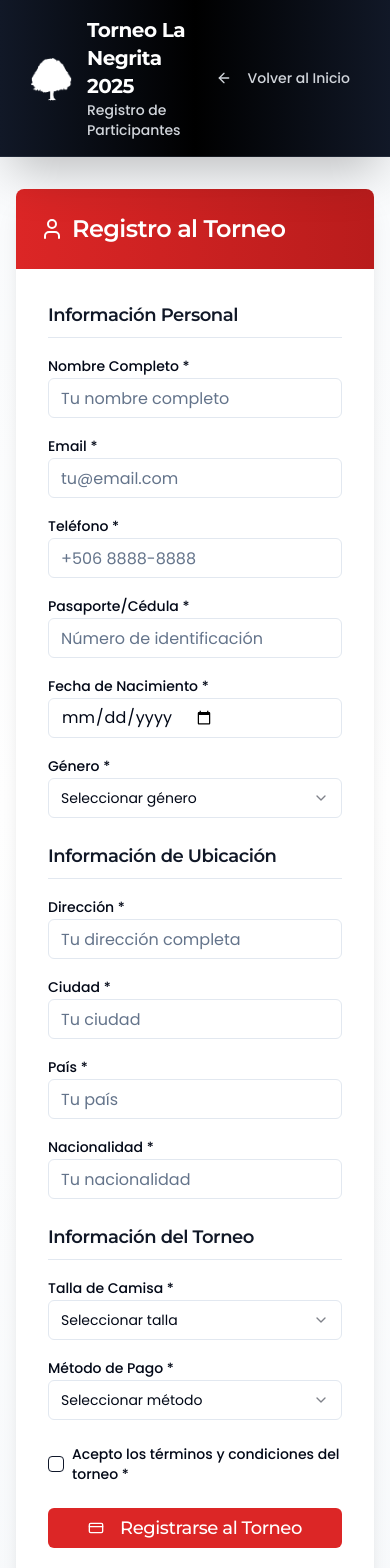
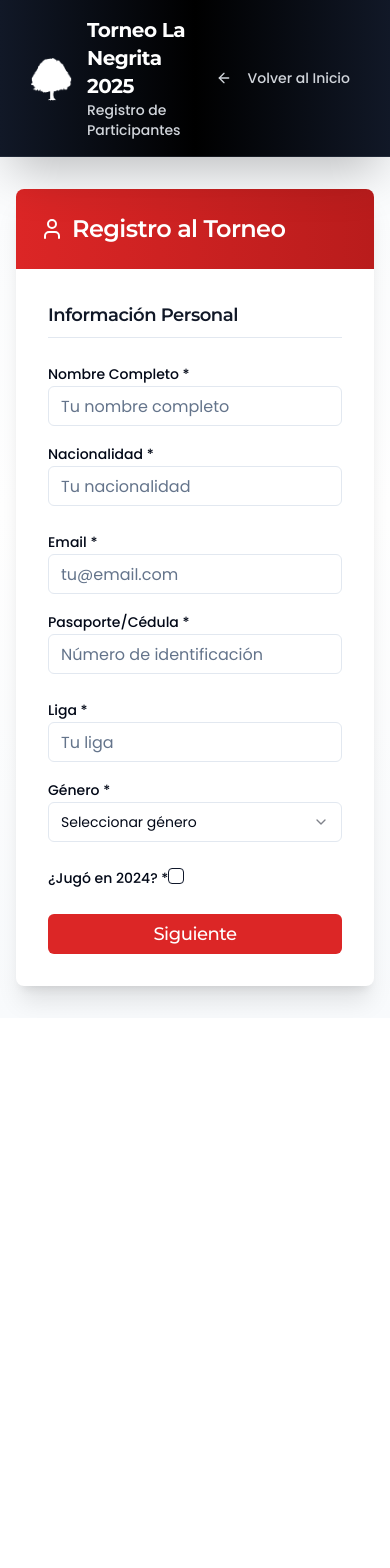
Before and after one commit to OnChainFest/lanegritacrcc, a Next.js app: page /register in a window 390 px wide. Shown: the top 1568 px of the page. After the commit the page ends 1018 px from the top, so only its background shows below. Built offline with nearby package versions, Linux system fonts and the light colour scheme.

Commit message:
feat: update registration page to new layout
Switch to new page layout for better UX.

Co-authored-by: Manuel JG <128087198+ManuelJG1999@users.noreply.github.com>

```diff
--- a/app/page.tsx
+++ b/app/page.tsx
@@ -86,7 +86,6 @@ export default function TorneoLaNegritaLanding() {
       info: {
         participation: "Digital registration system with automatic validation and real-time tracking",
         prizes: "Prizes in Handicap, Scratch, Senior, Strike Marathon and Desperate categories",
-        payments: "Payments in colones and dollars with options for foreign players",
       },
       testimonials: {
         title: "What participants say",
@@ -210,7 +209,7 @@ export default function TorneoLaNegritaLanding() {
       <section className="relative min-h-screen flex flex-col overflow-hidden">
         <div className="absolute inset-0 z-0">
           <Image src="/images/bowling-scene-1.png" alt="Bowling Tournament" fill className="object-cover" priority />
-          <div className="absolute inset-0 bg-gradient-to-r from-black/85 via-black/60 to-black/75" />
+          <div className="absolute inset-0 bg-gradient-to-r from-black/80 via-black/50 to-black/70" />
         </div>
 
         <div className="relative z-10 container mx-auto px-4 flex-1 flex flex-col">
--- a/app/register/page.tsx
+++ b/app/register/page.tsx
@@ -15,75 +15,145 @@ import Link from "next/link"
 import { useRouter } from "next/navigation"
 import Image from "next/image"
 
+interface UserData {
+  name: string
+  nationality: string
+  email: string
+  passport: string
+  league: string
+  played_in_2024: boolean
+  gender: "M" | "F" | ""
+  country: "national" | "international" | ""
+}
+
+interface Categories {
+  handicap: boolean
+  scratch: boolean
+  seniorM: boolean
+  seniorF: boolean
+  marathon: boolean
+  desperate: boolean
+  reenganche3: boolean
+  reenganche4: boolean
+  reenganche5: boolean
+  reenganche8: boolean
+}
+
 interface PlayerData {
   name: string
+  nationality: string
   email: string
-  phone: string
   passport: string
-  nationality: string
-  address: string
-  city: string
-  country: string
-  birth_date: string
-  gender: string
-  shirt_size: string
-  payment_method: string
+  league: string
+  played_in_2024: boolean
+  gender: "M" | "F" | ""
+  country: "national" | "international" | ""
+  categories: Categories
+  total_cost: number
+  currency: string
   payment_status: "pending"
-  terms_accepted: boolean
 }
 
 export default function RegisterPage() {
-  const [formData, setFormData] = useState<PlayerData>({
-    name: "",
-    email: "",
-    phone: "",
-    passport: "",
-    nationality: "",
-    address: "",
-    city: "",
-    country: "",
-    birth_date: "",
-    gender: "",
-    shirt_size: "",
-    payment_method: "",
-    payment_status: "pending",
-    terms_accepted: false,
-  })
-
+  const [step, setStep] = useState(1)
   const [loading, setLoading] = useState(false)
   const { toast } = useToast()
   const router = useRouter()
 
-  const handleInputChange = (field: keyof PlayerData, value: string | boolean) => {
-    setFormData((prev) => ({
+  const [playerData, setPlayerData] = useState<PlayerData>({
+    name: "",
+    nationality: "",
+    email: "",
+    passport: "",
+    league: "",
+    played_in_2024: false,
+    gender: "",
+    country: "",
+    categories: {
+      handicap: false,
+      scratch: false,
+      seniorM: false,
+      seniorF: false,
+      marathon: false,
+      desperate: false,
+      reenganche3: false,
+      reenganche4: false,
+      reenganche5: false,
+      reenganche8: false,
+    },
+    total_cost: 0,
+    currency: "USD",
+    payment_status: "pending",
+  })
+
+  const nextStep = () => {
+    setStep(step + 1)
+  }
+
+  const prevStep = () => {
+    setStep(step - 1)
+  }
+
+  const handleInputChange = (field: keyof UserData, value: string | boolean) => {
+    setPlayerData((prev) => ({
       ...prev,
       [field]: value,
     }))
   }
 
-  const handleSubmit = async (e: React.FormEvent) => {
-    e.preventDefault()
-
-    if (!formData.terms_accepted) {
-      toast({
-        title: "Error",
-        description: "Debes aceptar los términos y condiciones",
-        variant: "destructive",
-      })
-      return
+  const handleCategoryChange = (category: keyof Categories, value: boolean) => {
+    setPlayerData((prev) => ({
+      ...prev,
+      categories: {
+        ...prev.categories,
+        [category]: value,
+      },
+    }))
   }
 
+  const calculateTotal = () => {
+    let total = 50 // Base price
+
+    // Early bird discount until December 31, 2024
+    const now = new Date()
+    const earlyBirdDeadline = new Date("2024-12-31")
+    if (now <= earlyBirdDeadline) {
+      total = 40
+    }
+
+    // Category add-ons
+    if (playerData.categories.handicap) total += 10
+    if (playerData.categories.scratch) total += 15
+    if (playerData.categories.seniorM) total += 20
+    if (playerData.categories.seniorF) total += 20
+    if (playerData.categories.marathon) total += 25
+    if (playerData.categories.desperate) total += 30
+    if (playerData.categories.reenganche3) total += 35
+    if (playerData.categories.reenganche4) total += 40
+    if (playerData.categories.reenganche5) total += 45
+    if (playerData.categories.reenganche8) total += 50
+
+    setPlayerData((prev) => ({
+      ...prev,
+      total_cost: total,
+    }))
+
+    return total
+  }
+
+  const handleRegistration = async (e: React.FormEvent) => {
+    e.preventDefault()
     setLoading(true)
 
     try {
-      console.log("🚀 Submitting registration:", formData.email)
+      console.log("🚀 Submitting registration:", playerData.email)
 
       const response = await fetch("/api/register-player", {
         method: "POST",
         headers: {
           "Content-Type": "application/json",
         },
-        body: JSON.stringify(formData),
+        body: JSON.stringify(playerData),
       })
 
       const result = await response.json()
@@ -120,6 +190,43 @@ export default function RegisterPage() {
       })
     } finally {
       setLoading(false)
+    }
+  }
+
+  const renderForm = () => {
+    switch (step) {
+      case 1:
+        return <Step1 playerData={playerData} handleInputChange={handleInputChange} nextStep={nextStep} />
+      case 2:
+        return (
+          <Step2
+            playerData={playerData}
+            handleInputChange={handleInputChange}
+            prevStep={prevStep}
+            nextStep={nextStep}
+          />
+        )
+      case 3:
+        return (
+          <Step3
+            playerData={playerData}
+            handleCategoryChange={handleCategoryChange}
+            calculateTotal={calculateTotal}
+            prevStep={prevStep}
+            nextStep={nextStep}
+          />
+        )
+      case 4:
+        return (
+          <Step4
+            playerData={playerData}
+            handleRegistration={handleRegistration}
+            loading={loading}
+            prevStep={prevStep}
+          />
+        )
+      default:
+        return null
     }
   }
 
@@ -162,13 +269,24 @@ export default function RegisterPage() {
                 Registro al Torneo
               </CardTitle>
             </CardHeader>
-            <CardContent className="p-8">
-              <form onSubmit={handleSubmit} className="space-y-6">
-                {/* Personal Information */}
-                <div className="space-y-4">
-                  <h3 className="text-lg font-heading font-semibold text-gray-900 border-b pb-2">
-                    Información Personal
-                  </h3>
+            <CardContent className="p-8">{renderForm()}</CardContent>
+          </Card>
+        </div>
+      </div>
+    </div>
+  )
+}
+
+interface Step1Props {
+  playerData: PlayerData
+  handleInputChange: (field: keyof UserData, value: string | boolean) => void
+  nextStep: () => void
+}
+
+const Step1: React.FC<Step1Props> = ({ playerData, handleInputChange, nextStep }) => {
+  return (
+    <div className="space-y-6">
+      <h3 className="text-lg font-heading font-semibold text-gray-900 border-b pb-2">Información Personal</h3>
 
       <div className="grid grid-cols-1 md:grid-cols-2 gap-4">
         <div>
@@ -179,13 +297,30 @@ export default function RegisterPage() {
             id="name"
             type="text"
             required
-                        value={formData.name}
+            value={playerData.name}
             onChange={(e) => handleInputChange("name", e.target.value)}
             className="font-body"
             placeholder="Tu nombre completo"
           />
         </div>
 
+        <div>
+          <Label htmlFor="nationality" className="font-body font-medium">
+            Nacionalidad *
+          </Label>
+          <Input
+            id="nationality"
+            type="text"
+            required
+            value={playerData.nationality}
+            onChange={(e) => handleInputChange("nationality", e.target.value)}
+            className="font-body"
+            placeholder="Tu nacionalidad"
+          />
+        </div>
+      </div>
+
+      <div className="grid grid-cols-1 md:grid-cols-2 gap-4">
         <div>
           <Label htmlFor="email" className="font-body font-medium">
             Email *
@@ -194,27 +329,10 @@ export default function RegisterPage() {
             id="email"
             type="email"
             required
-                        value={formData.email}
+            value={playerData.email}
             onChange={(e) => handleInputChange("email", e.target.value)}
             className="font-body"
             placeholder="tu@email.com"
-                      />
-                    </div>
-                  </div>
-
-                  <div className="grid grid-cols-1 md:grid-cols-2 gap-4">
-                    <div>
-                      <Label htmlFor="phone" className="font-body font-medium">
-                        Teléfono *
-                      </Label>
-                      <Input
-                        id="phone"
-                        type="tel"
-                        required
-                        value={formData.phone}
-                        onChange={(e) => handleInputChange("phone", e.target.value)}
-                        className="font-body"
-                        placeholder="+506 8888-8888"
           />
         </div>
 
@@ -226,7 +344,7 @@ export default function RegisterPage() {
             id="passport"
             type="text"
             required
-                        value={formData.passport}
+            value={playerData.passport}
             onChange={(e) => handleInputChange("passport", e.target.value)}
             className="font-body"
             placeholder="Número de identificación"
@@ -236,16 +354,17 @@ export default function RegisterPage() {
 
       <div className="grid grid-cols-1 md:grid-cols-2 gap-4">
         <div>
-                      <Label htmlFor="birth_date" className="font-body font-medium">
-                        Fecha de Nacimiento *
+          <Label htmlFor="league" className="font-body font-medium">
+            Liga *
           </Label>
           <Input
-                        id="birth_date"
-                        type="date"
+            id="league"
+            type="text"
             required
-                        value={formData.birth_date}
-                        onChange={(e) => handleInputChange("birth_date", e.target.value)}
+            value={playerData.league}
+            onChange={(e) => handleInputChange("league", e.target.value)}
             className="font-body"
+            placeholder="Tu liga"
           />
         </div>
 
@@ -253,157 +372,249 @@ export default function RegisterPage() {
           <Label htmlFor="gender" className="font-body font-medium">
             Género *
           </Label>
-                      <Select value={formData.gender} onValueChange={(value) => handleInputChange("gender", value)}>
+          <Select value={playerData.gender} onValueChange={(value) => handleInputChange("gender", value)}>
             <SelectTrigger className="font-body">
               <SelectValue placeholder="Seleccionar género" />
             </SelectTrigger>
             <SelectContent>
-                          <SelectItem value="masculino">Masculino</SelectItem>
-                          <SelectItem value="femenino">Femenino</SelectItem>
-                          <SelectItem value="otro">Otro</SelectItem>
+              <SelectItem value="M">Masculino</SelectItem>
+              <SelectItem value="F">Femenino</SelectItem>
             </SelectContent>
           </Select>
         </div>
       </div>
-                </div>
-
-                {/* Location Information */}
-                <div className="space-y-4">
-                  <h3 className="text-lg font-heading font-semibold text-gray-900 border-b pb-2">
-                    Información de Ubicación
-                  </h3>
 
       <div>
-                    <Label htmlFor="address" className="font-body font-medium">
-                      Dirección *
+        <Label htmlFor="played_in_2024" className="font-body font-medium">
+          ¿Jugó en 2024? *
         </Label>
-                    <Input
-                      id="address"
-                      type="text"
-                      required
-                      value={formData.address}
-                      onChange={(e) => handleInputChange("address", e.target.value)}
-                      className="font-body"
-                      placeholder="Tu dirección completa"
+        <Checkbox
+          id="played_in_2024"
+          checked={playerData.played_in_2024}
+          onCheckedChange={(checked) => handleInputChange("played_in_2024", checked as boolean)}
         />
       </div>
 
+      <Button onClick={nextStep} className="w-full bg-red-600 hover:bg-red-700 text-white py-3 text-lg font-heading">
+        Siguiente
+      </Button>
+    </div>
+  )
+}
+
+interface Step2Props {
+  playerData: PlayerData
+  handleInputChange: (field: keyof UserData, value: string | boolean) => void
+  prevStep: () => void
+  nextStep: () => void
+}
+
+const Step2: React.FC<Step2Props> = ({ playerData, handleInputChange, prevStep, nextStep }) => {
+  return (
+    <div className="space-y-6">
+      <h3 className="text-lg font-heading font-semibold text-gray-900 border-b pb-2">País de Residencia</h3>
+
+      <div>
+        <Label htmlFor="country" className="font-body font-medium">
+          Tipo de Participante *
+        </Label>
+        <Select value={playerData.country} onValueChange={(value) => handleInputChange("country", value)}>
+          <SelectTrigger className="font-body">
+            <SelectValue placeholder="Seleccionar tipo" />
+          </SelectTrigger>
+          <SelectContent>
+            <SelectItem value="national">Nacional</SelectItem>
+            <SelectItem value="international">Internacional</SelectItem>
+          </SelectContent>
+        </Select>
+      </div>
+
+      <div className="flex justify-between">
+        <Button variant="outline" onClick={prevStep}>
+          Anterior
+        </Button>
+        <Button onClick={nextStep} className="bg-red-600 hover:bg-red-700 text-white py-3 text-lg font-heading">
+          Siguiente
+        </Button>
+      </div>
+    </div>
+  )
+}
+
+interface Step3Props {
+  playerData: PlayerData
+  handleCategoryChange: (category: keyof Categories, value: boolean) => void
+  calculateTotal: () => number
+  prevStep: () => void
+  nextStep: () => void
+}
+
+const Step3: React.FC<Step3Props> = ({ playerData, handleCategoryChange, calculateTotal, prevStep, nextStep }) => {
+  const total = calculateTotal()
+
+  return (
+    <div className="space-y-6">
+      <h3 className="text-lg font-heading font-semibold text-gray-900 border-b pb-2">Selección de Categorías</h3>
+
       <div className="grid grid-cols-1 md:grid-cols-2 gap-4">
         <div>
-                      <Label htmlFor="city" className="font-body font-medium">
-                        Ciudad *
+          <Label htmlFor="handicap" className="font-body font-medium">
+            Handicap
           </Label>
-                      <Input
-                        id="city"
-                        type="text"
-                        required
-                        value={formData.city}
-                        onChange={(e) => handleInputChange("city", e.target.value)}
-                        className="font-body"
-                        placeholder="Tu ciudad"
+          <Checkbox
+            id="handicap"
+            checked={playerData.categories.handicap}
+            onCheckedChange={(checked) => handleCategoryChange("handicap", checked as boolean)}
           />
         </div>
 
         <div>
-                      <Label htmlFor="country" className="font-body font-medium">
-                        País *
+          <Label htmlFor="scratch" className="font-body font-medium">
+            Scratch
           </Label>
-                      <Input
-                        id="country"
-                        type="text"
-                        required
-                        value={formData.country}
-                        onChange={(e) => handleInputChange("country", e.target.value)}
-                        className="font-body"
-                        placeholder="Tu país"
+          <Checkbox
+            id="scratch"
+            checked={playerData.categories.scratch}
+            onCheckedChange={(checked) => handleCategoryChange("scratch", checked as boolean)}
+          />
+        </div>
+
+        <div>
+          <Label htmlFor="seniorM" className="font-body font-medium">
+            Senior Masculino
+          </Label>
+          <Checkbox
+            id="seniorM"
+            checked={playerData.categories.seniorM}
+            onCheckedChange={(checked) => handleCategoryChange("seniorM", checked as boolean)}
+          />
+        </div>
+
+        <div>
+          <Label htmlFor="seniorF" className="font-body font-medium">
+            Senior Femenino
+          </Label>
+          <Checkbox
+            id="seniorF"
+            checked={playerData.categories.seniorF}
+            onCheckedChange={(checked) => handleCategoryChange("seniorF", checked as boolean)}
+          />
+        </div>
+
+        <div>
+          <Label htmlFor="marathon" className="font-body font-medium">
+            Maratón
+          </Label>
+          <Checkbox
+            id="marathon"
+            checked={playerData.categories.marathon}
+            onCheckedChange={(checked) => handleCategoryChange("marathon", checked as boolean)}
+          />
+        </div>
+
+        <div>
+          <Label htmlFor="desperate" className="font-body font-medium">
+            Desesperado
+          </Label>
+          <Checkbox
+            id="desperate"
+            checked={playerData.categories.desperate}
+            onCheckedChange={(checked) => handleCategoryChange("desperate", checked as boolean)}
+          />
+        </div>
+
+        <div>
+          <Label htmlFor="reenganche3" className="font-body font-medium">
+            Reenganche 3
+          </Label>
+          <Checkbox
+            id="reenganche3"
+            checked={playerData.categories.reenganche3}
+            onCheckedChange={(checked) => handleCategoryChange("reenganche3", checked as boolean)}
+          />
+        </div>
+
+        <div>
+          <Label htmlFor="reenganche4" className="font-body font-medium">
+            Reenganche 4
+          </Label>
+          <Checkbox
+            id="reenganche4"
+            checked={playerData.categories.reenganche4}
+            onCheckedChange={(checked) => handleCategoryChange("reenganche4", checked as boolean)}
+          />
+        </div>
+
+        <div>
+          <Label htmlFor="reenganche5" className="font-body font-medium">
+            Reenganche 5
+          </Label>
+          <Checkbox
+            id="reenganche5"
+            checked={playerData.categories.reenganche5}
+            onCheckedChange={(checked) => handleCategoryChange("reenganche5", checked as boolean)}
+          />
+        </div>
+
+        <div>
+          <Label htmlFor="reenganche8" className="font-body font-medium">
+            Reenganche 8
+          </Label>
+          <Checkbox
+            id="reenganche8"
+            checked={playerData.categories.reenganche8}
+            onCheckedChange={(checked) => handleCategoryChange("reenganche8", checked as boolean)}
           />
         </div>
       </div>
 
-                  <div>
-                    <Label htmlFor="nationality" className="font-body font-medium">
-                      Nacionalidad *
-                    </Label>
-                    <Input
-                      id="nationality"
-                      type="text"
-                      required
-                      value={formData.nationality}
-                      onChange={(e) => handleInputChange("nationality", e.target.value)}
-                      className="font-body"
-                      placeholder="Tu nacionalidad"
-                    />
+      <div className="text-lg font-heading font-semibold text-gray-900">Total a pagar: ${total} USD</div>
+
+      <div className="flex justify-between">
+        <Button variant="outline" onClick={prevStep}>
+          Anterior
+        </Button>
+        <Button onClick={nextStep} className="bg-red-600 hover:bg-red-700 text-white py-3 text-lg font-heading">
+          Siguiente
+        </Button>
       </div>
     </div>
+  )
+}
 
-                {/* Tournament Information */}
-                <div className="space-y-4">
-                  <h3 className="text-lg font-heading font-semibold text-gray-900 border-b pb-2">
-                    Información del Torneo
-                  </h3>
+interface Step4Props {
+  playerData: PlayerData
+  handleRegistration: (e: React.FormEvent) => Promise<void>
+  loading: boolean
+  prevStep: () => void
+}
 
-                  <div className="grid grid-cols-1 md:grid-cols-2 gap-4">
-                    <div>
-                      <Label htmlFor="shirt_size" className="font-body font-medium">
-                        Talla de Camisa *
-                      </Label>
-                      <Select
-                        value={formData.shirt_size}
-                        onValueChange={(value) => handleInputChange("shirt_size", value)}
-                      >
-                        <SelectTrigger className="font-body">
-                          <SelectValue placeholder="Seleccionar talla" />
-                        </SelectTrigger>
-                        <SelectContent>
-                          <SelectItem value="XS">XS</SelectItem>
-                          <SelectItem value="S">S</SelectItem>
-                          <SelectItem value="M">M</SelectItem>
-                          <SelectItem value="L">L</SelectItem>
-                          <SelectItem value="XL">XL</SelectItem>
-                          <SelectItem value="XXL">XXL</SelectItem>
-                        </SelectContent>
-                      </Select>
-                    </div>
+const Step4: React.FC<Step4Props> = ({ playerData, handleRegistration, loading, prevStep }) => {
+  return (
+    <div className="space-y-6">
+      <h3 className="text-lg font-heading font-semibold text-gray-900 border-b pb-2">Información de Pago</h3>
 
-                    <div>
-                      <Label htmlFor="payment_method" className="font-body font-medium">
-                        Método de Pago *
-                      </Label>
-                      <Select
-                        value={formData.payment_method}
-                        onValueChange={(value) => handleInputChange("payment_method", value)}
-                      >
-                        <SelectTrigger className="font-body">
-                          <SelectValue placeholder="Seleccionar método" />
-                        </SelectTrigger>
-                        <SelectContent>
-                          <SelectItem value="transferencia">Transferencia Bancaria</SelectItem>
-                          <SelectItem value="sinpe">SINPE Móvil</SelectItem>
-                          <SelectItem value="efectivo">Efectivo</SelectItem>
-                        </SelectContent>
-                      </Select>
-                    </div>
-                  </div>
-                </div>
+      <p className="font-body">
+        Por favor, realice el pago a la siguiente cuenta bancaria:
+        <br />
+        Banco: Banco de Costa Rica
+        <br />
+        Cuenta: 1234567890
+        <br />A nombre de: Country Club Costa Rica
+      </p>
 
-                {/* Terms and Conditions */}
-                <div className="space-y-4">
-                  <div className="flex items-center space-x-2">
-                    <Checkbox
-                      id="terms"
-                      checked={formData.terms_accepted}
-                      onCheckedChange={(checked) => handleInputChange("terms_accepted", checked as boolean)}
-                    />
-                    <Label htmlFor="terms" className="text-sm font-body">
-                      Acepto los términos y condiciones del torneo *
-                    </Label>
-                  </div>
-                </div>
+      <p className="font-body">
+        Una vez realizado el pago, por favor adjunte el comprobante al correo torneolanegrita@gmail.com
+      </p>
 
+      <div className="flex justify-between">
+        <Button variant="outline" onClick={prevStep}>
+          Anterior
+        </Button>
         <Button
-                  type="submit"
+          onClick={handleRegistration}
           disabled={loading}
-                  className="w-full bg-red-600 hover:bg-red-700 text-white py-3 text-lg font-heading"
+          className="bg-red-600 hover:bg-red-700 text-white py-3 text-lg font-heading"
         >
           {loading ? (
             <>
@@ -417,10 +628,6 @@ export default function RegisterPage() {
             </>
           )}
         </Button>
-              </form>
-            </CardContent>
-          </Card>
-        </div>
       </div>
     </div>
   )
```
Lines whose indentation alone changed are shown as unchanged.
